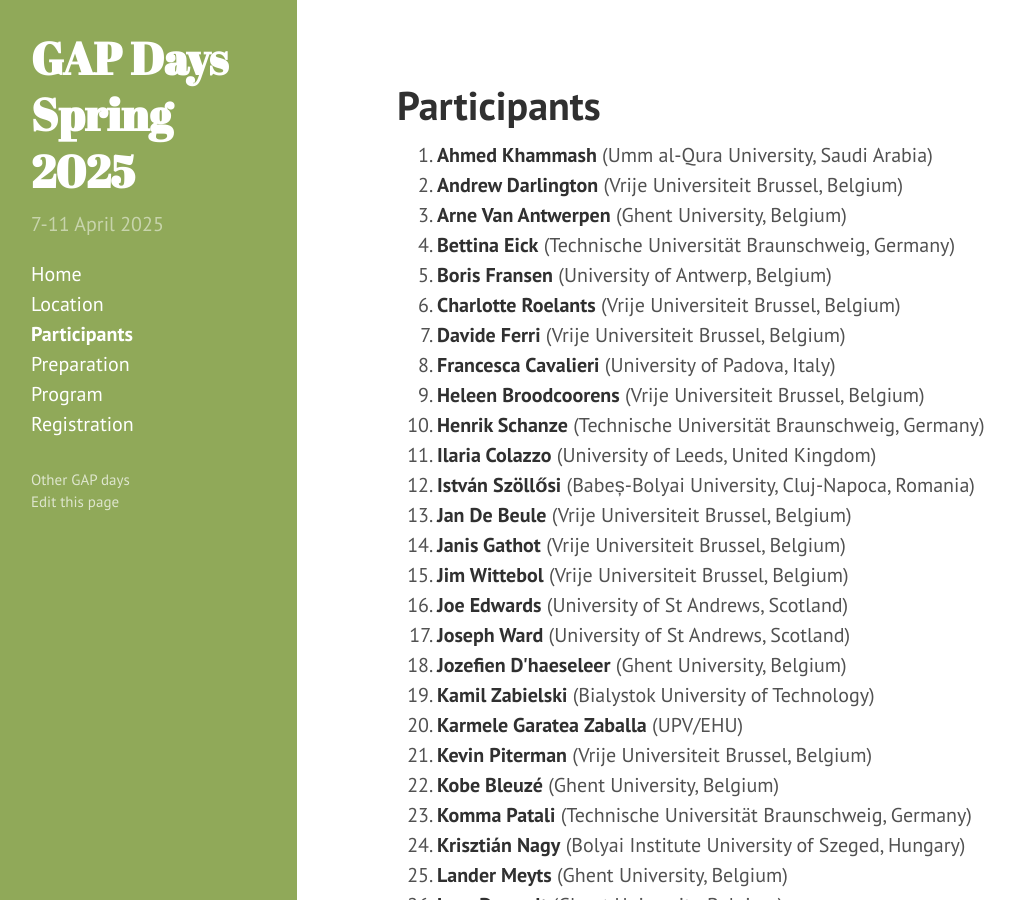
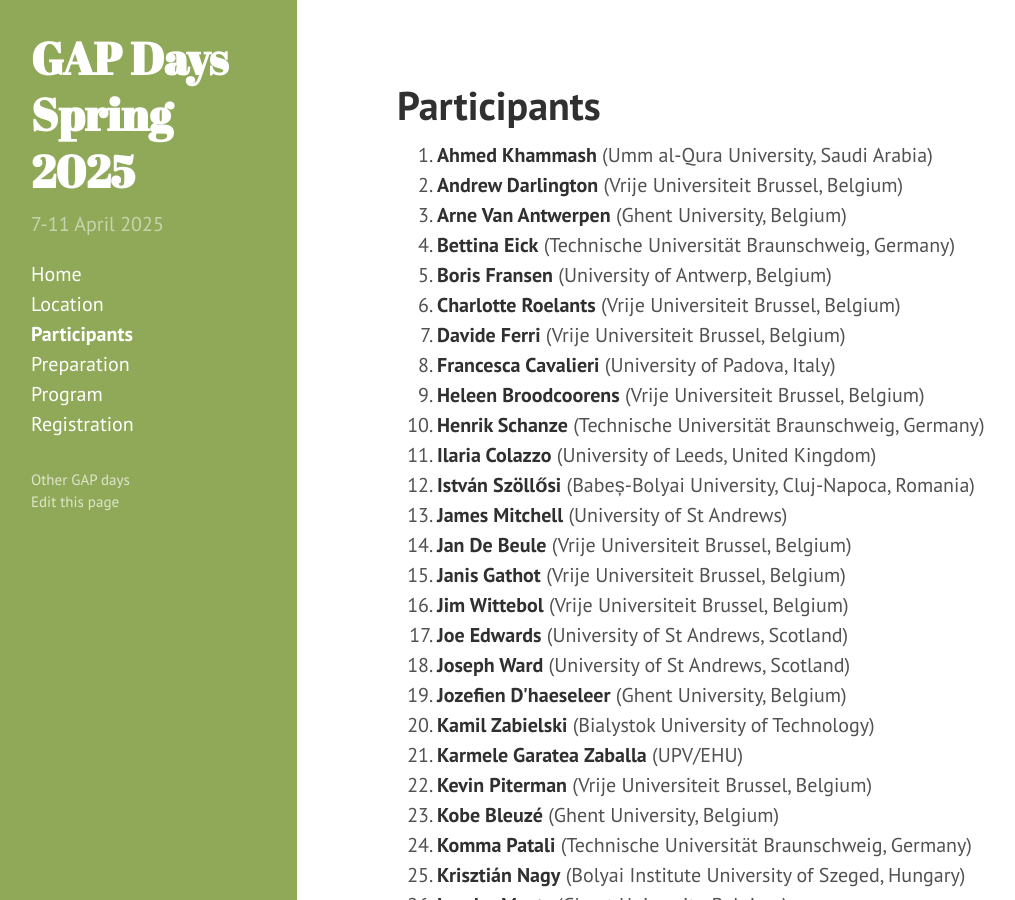
Before and after one commit to gapdays/gapdays2025-spring, a Jekyll site: the page built from participants.md, in a window 1280 px wide and 900 px high. Shown: the whole window, without its empty margins (3-1018 px from the left). Built offline with Jekyll 4.4.1, drawn with Linux system fonts in a browser that asks for light colours.

Commit message:
updeated participants

```diff
--- a/participants.md
+++ b/participants.md
@@ -64,6 +64,7 @@ participants:
   - {name: Andrew Darlington, affiliation: "Vrije Universiteit Brussel, Belgium"}
   - {name: Jozefien D'haeseleer, affiliation: "Ghent University, Belgium"}
   - {name: Manuel Delgado, affiliation: "University of Porto, Portugal"}
+  - {name: James Mitchell, affiliation: "University of St Andrews"}
 
 ---
 
```
